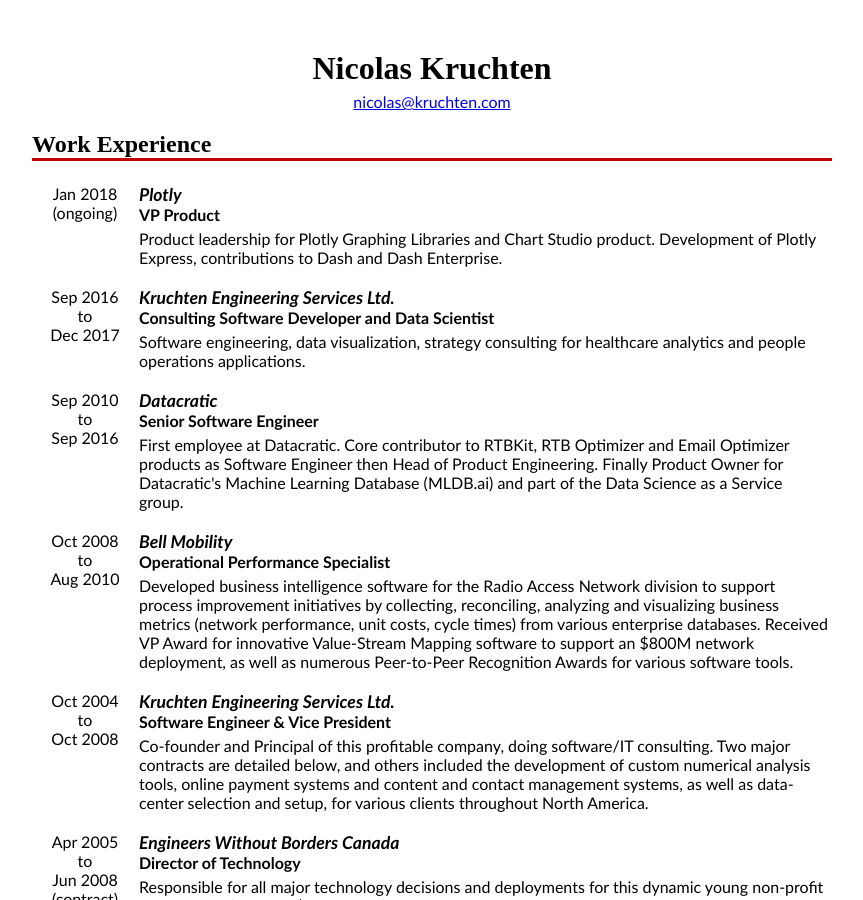
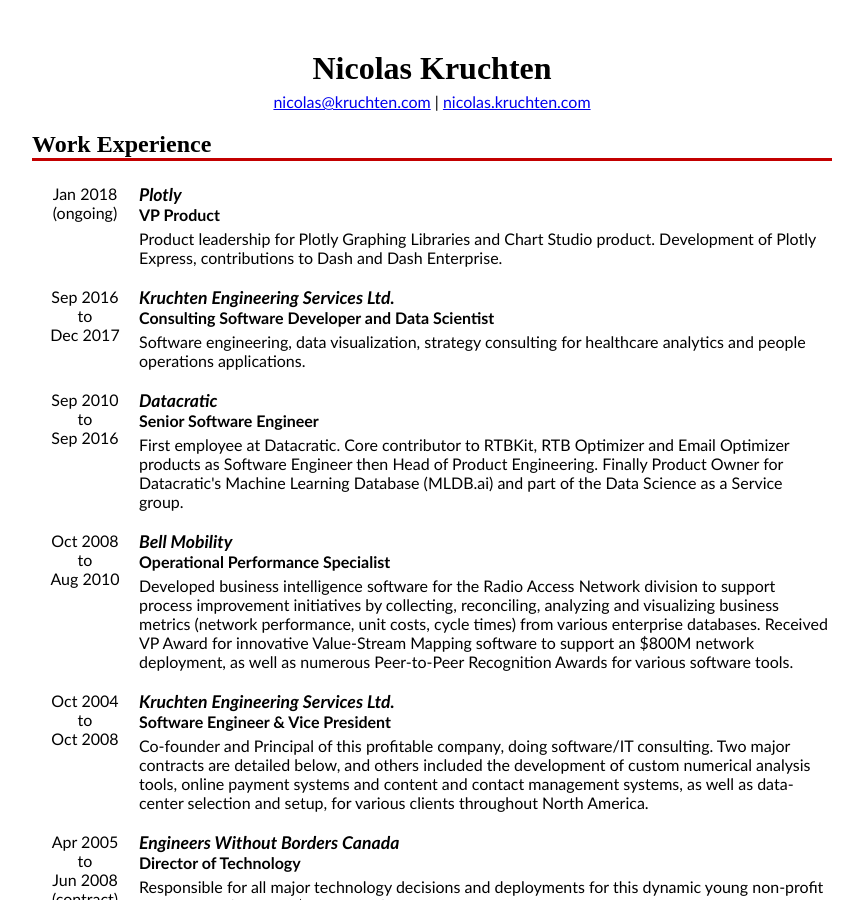
Before and after one commit to nicolaskruchten/nicolaskruchten.github.io, a Jekyll site: the page cv.html, which Jekyll copies as it is, in a window 1280 px wide and 900 px high. Shown: the whole window, without its empty margins (208-1071 px from the left). Built offline with Jekyll 4.4.1, drawn with Linux system fonts in a browser that asks for light colours; some web fonts are replaced.

Commit message:
link in cv

```diff
--- a/cv.html
+++ b/cv.html
@@ -84,7 +84,7 @@
 
 <div class="contactinfo">
 <h1>Nicolas Kruchten</h1>
-<p><a href="mailto:nicolas@kruchten.com">nicolas@kruchten.com</a></p>
+<p><a href="mailto:nicolas@kruchten.com">nicolas@kruchten.com</a> | <a href="https://nicolas.kruchten.com/">nicolas.kruchten.com</a></p>
 
 </div>
 
```
